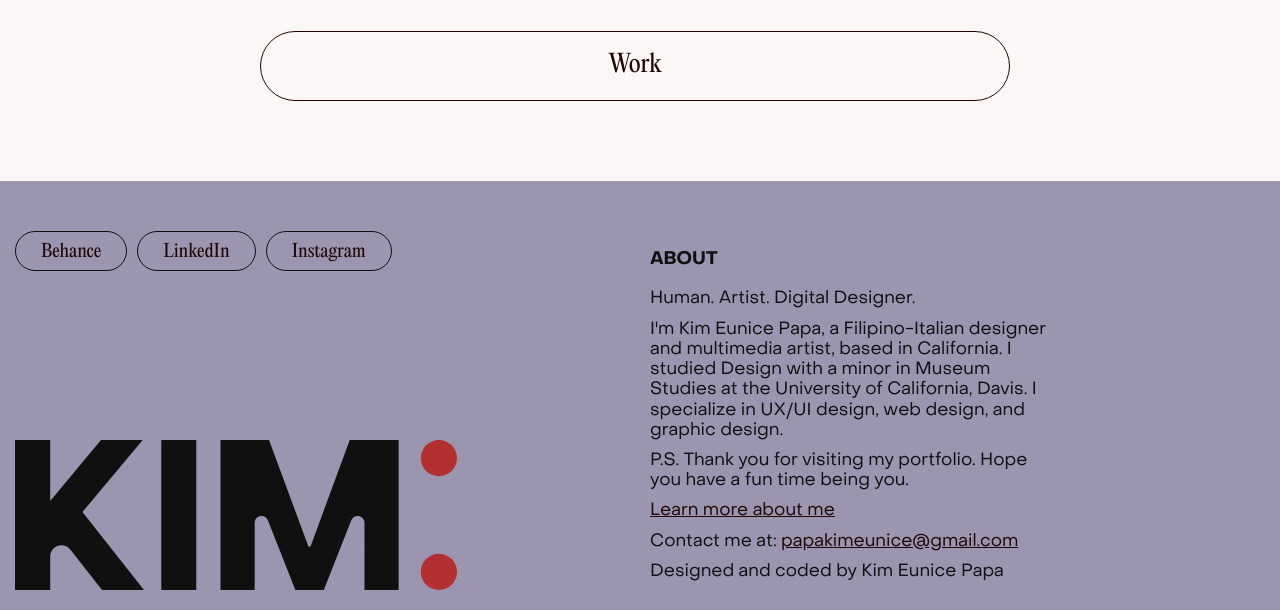
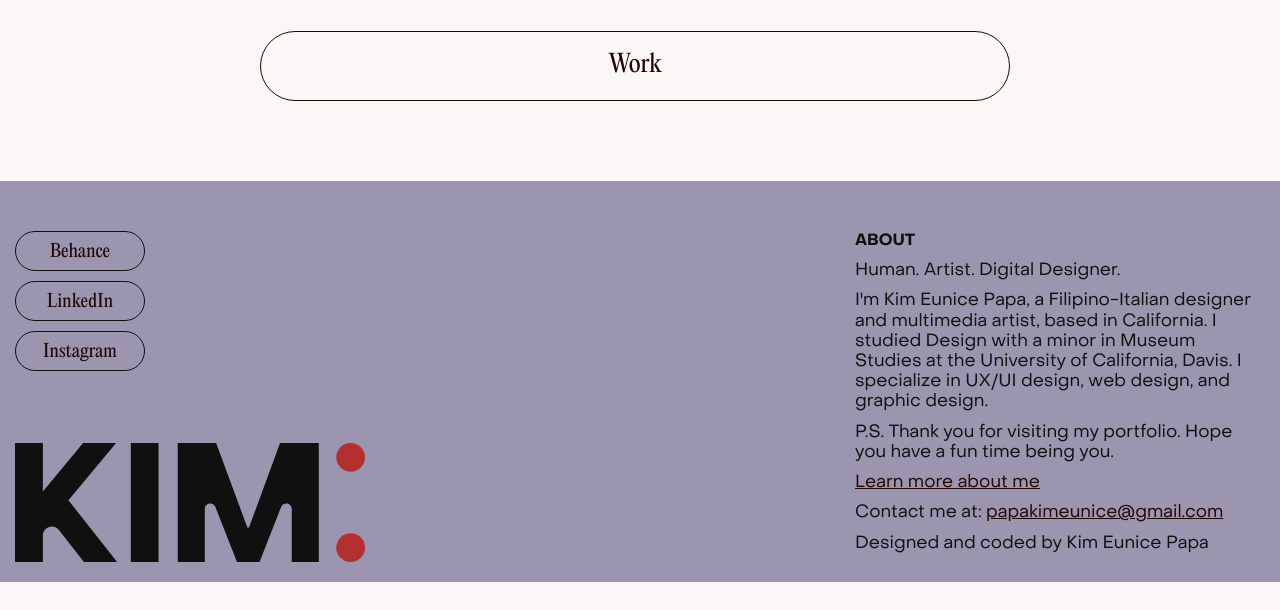
Before and after one commit to kimeunicepapa/portfolio-public, a plain HTML site: page about/index.html in a window 1280 px wide. Shown: the part 701-1311 px from the top of the page. After the commit the page ends 1283 px from the top, so only its background shows below. Drawn offline with nearby package versions, Linux system fonts and the light colour scheme.

Commit message:
footer about fixed

```diff
--- a/about/index.html
+++ b/about/index.html
@@ -83,9 +83,9 @@
     <footer>
 
         <div id="footer-social">
-            <a href="https://www.behance.net/papakeunice/projects" class="social">Behance</a>
-            <a href="https://www.linkedin.com/in/kim-eunice-papa" class="social">LinkedIn</a>
-            <a href="https://www.instagram.com/kimeunicepapa/?hl=en" class="social">Instagram</a>
+            <a href="https://www.behance.net/papakeunice/projects" target="_blank" class="social">Behance</a>
+            <a href="https://www.linkedin.com/in/kim-eunice-papa" target="_blank" class="social">LinkedIn</a>
+            <a href="https://www.instagram.com/kimeunicepapa/?hl=en" target="_blank" class="social">Instagram</a>
         </div>
 
         <div id="footer-about">
--- a/about/styles.css
+++ b/about/styles.css
@@ -110,6 +110,10 @@ h2 {
     text-align: center;
 }
 
+h3 {
+    margin: 0;
+}
+
 
 ul{
     list-style-type: none;
@@ -152,7 +156,7 @@ footer {
 }
 
 footer h3 {
-    font-size: 18px;
+    font-size: 1em;
 }
 
 
@@ -223,7 +227,7 @@ footer h3 {
 }
 
 #logo-footer {
-    height: 100px;
+    max-width: 250px;
     margin-top: 30px;
 }
 
@@ -247,7 +251,36 @@ footer h3 {
 #footer-social {
     margin-bottom: 30px;
     display: flex;
-    justify-content: start;
+    justify-content: space-between;
+}
+
+/* Animation and interaction */
+
+li:hover {
+    cursor: url('../images/cursor-red.png'), auto;
+    color: #57506c;
+}
+
+a:hover {
+    cursor: url('../images/cursor-red.png'), auto;
+}
+
+a:hover {
+    color: #7C7397;
+}
+
+#about:hover {
+    color: #FCF7F7;
+    background-color: #110F10;
+}
+
+.social:hover {
+    color: #FCF7F7;
+    background-color: #110F10;
+}
+
+#footer-about a:hover {
+    color: #FCF7F7;
 }
 
 @media only screen and (min-width: 768px) {
@@ -304,29 +337,9 @@ footer h3 {
 
     footer {
         display: grid;
-        grid-template-columns: 1fr 1fr;
+        grid-template-columns: 1fr 1fr 1fr;
         grid-template-rows: 1fr 1fr;
-        column-gap: 20px;
-    }
-
-    .info {
-        margin: 15px 15px 0 15px;
-        display: grid;
-        grid-template-columns: 1fr 1fr 1fr 1fr;
-        grid-template-rows: 1fr 1fr;
-    }
-
-    .info h3 {
-        grid-column: 1/ span 3;
-    }
-
-    .year {
-        grid-column: 4;
-        justify-self: end;
-    }
-
-    .category {
-        grid-column: 1/ span4;
+        gap: 10px;
     }
 
     #hero {
@@ -364,8 +377,7 @@ footer h3 {
     }
 
     #logo-footer {
-        height: 100px;
-        margin-top: 20px;
+        margin: 0;
 
         grid-column: 1 / 1;
         grid-row: 2/2;
@@ -373,18 +385,22 @@ footer h3 {
     }
 
     #footer-social {
-        display: flex;
-        justify-content: start;
-        gap: 10px;
+        margin-bottom: 0;
+        display: block;
     }
 
     #footer-social a {
         height: 40px;
+        width: 130px;
+
+        display: block;
+        margin-bottom: 10px;
+        text-align: center;
     }
 
     #footer-about {
-        max-width: 400px;
-        grid-column: 2 / 2;
+        /* max-width: 400px; */
+        grid-column: 2 / span 2;
         grid-row: 1/ span 2;
     }
 
@@ -408,36 +424,11 @@ footer h3 {
 
     footer {
         padding: 50px 15px 20px 15px;
+
         display: grid;
-        grid-template-columns: 1fr 1fr;
+        grid-template-columns: 1fr 1fr 1fr;
         grid-template-rows: 1fr 1fr;
-
-    }
-
-
-    /* Classes styling */
-    .container {
-        height: 80px;
-    }
-
-    .info {
-        margin: 15px 15px 0 15px;
-        display: grid;
-        grid-template-columns: 1fr 1fr 1fr 1fr;
-        grid-template-rows: 1fr 1fr;
-    }
-
-    .info h3 {
-        grid-column: 1/ span 3;
-    }
-
-    .year {
-        grid-column: 4;
-        justify-self: end;
-    }
-
-    .category {
-        grid-column: 1/ span4;
+        gap: 10px;
     }
 
 
@@ -477,55 +468,25 @@ footer h3 {
     }
 
     #logo-footer {
-        height: 150px;
-        margin-top: 20px;
+        max-width: 350px;
 
-        grid-column: 1 / 1;
-        grid-row: 2/2;
+        grid-column: 1 / span 2;
     }
 
     #footer-social {
-        display: flex;
-        justify-content: start;
         gap: 10px;
+
+        grid-column: 1 / span 2;
+        grid-row: 1/1;
     }
 
     #footer-social a {
         height: 40px;
+        align-self: end;
     }
 
     #footer-about {
-        grid-column: 2 / 2;
+        grid-column: 3 / 3;
         grid-row: 1/ span 2;
     }
-
-
-    /* Animation and interaction */
-
-    li:hover {
-        cursor: url('../images/cursor-red.png'), auto;
-        color: #57506c;
-    }
-
-    a:hover {
-        cursor: url('../images/cursor-red.png'), auto;
-    }
-
-    a:hover {
-        color: #7C7397;
-    }
-
-    #about:hover {
-        color: #FCF7F7;
-        background-color: #110F10;
-    }
-
-    .social:hover {
-        color: #FCF7F7;
-        background-color: #110F10;
-    }
-
-    #footer-about a:hover {
-        color: #FCF7F7;
-    }
 }
--- a/styles.css
+++ b/styles.css
@@ -153,7 +153,7 @@ footer {
 }
 
 footer h3 {
-    font-size: 18px;
+    font-size: 1em;
 }
 
 
@@ -291,6 +291,36 @@ footer h3 {
     /* gap: 10px; */
 }
 
+ /* Animation and interaction */
+
+ li:hover {
+    cursor: url('images/cursor-red.png'), auto;
+    /* color: #B33031; */
+    color: #57506c;
+}
+
+a:hover {
+    cursor: url('images/cursor-red.png'), auto;
+}
+
+a:hover {
+    color: #7C7397;
+}
+
+#about:hover {
+    color: #FCF7F7;
+    background-color: #110F10;
+}
+
+.social:hover {
+    color: #FCF7F7;
+    background-color: #110F10;
+}
+
+#footer-about a:hover {
+    color: #FCF7F7;
+}
+
 @media only screen and (min-width: 768px) {
     h2 {
         font-size: 2.2em;
@@ -336,12 +366,6 @@ footer h3 {
         grid-column: 1/ span4;
     }
 
-    .social {
-        align-self: end;
-    }
-
-
-
     #grid {
         width: 100%;
         display: grid;
@@ -365,7 +389,6 @@ footer h3 {
     }
 
     #footer-social a {
-
         height: 40px;
         width: 130px;
 
@@ -398,6 +421,7 @@ footer h3 {
 
     footer {
         padding: 50px 15px 20px 15px;
+
         display: grid;
         grid-template-columns: 1fr 1fr 1fr;
         grid-template-rows: 1fr 1fr;
@@ -515,34 +539,4 @@ footer h3 {
         grid-row: 1/ span 2;
     }
 
-
-    /* Animation and interaction */
-
-    li:hover {
-        cursor: url('images/cursor-red.png'), auto;
-        /* color: #B33031; */
-        color: #57506c;
-    }
-
-    a:hover {
-        cursor: url('images/cursor-red.png'), auto;
-    }
-
-    a:hover {
-        color: #7C7397;
-    }
-
-    #about:hover {
-        color: #FCF7F7;
-        background-color: #110F10;
-    }
-
-    .social:hover {
-        color: #FCF7F7;
-        background-color: #110F10;
-    }
-
-    #footer-about a:hover {
-        color: #FCF7F7;
-    }
 }
```
